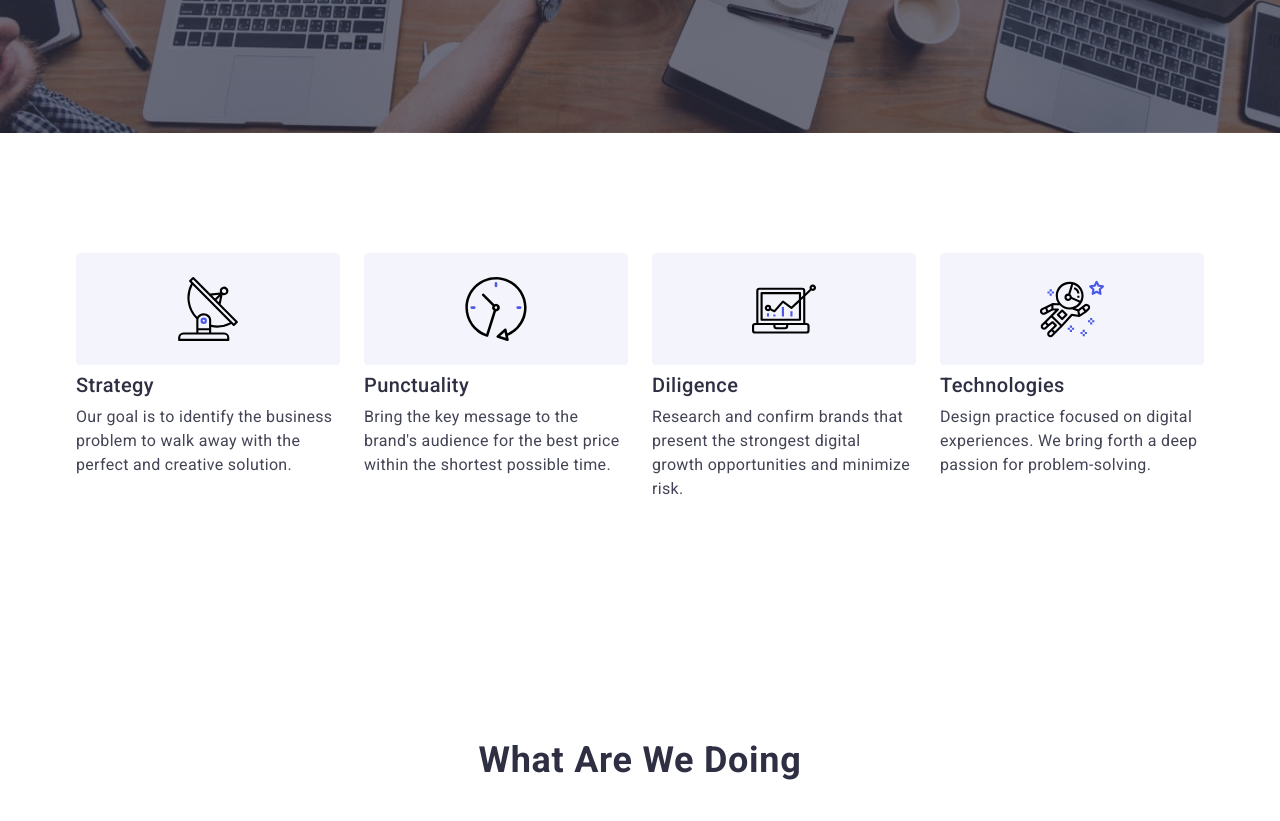
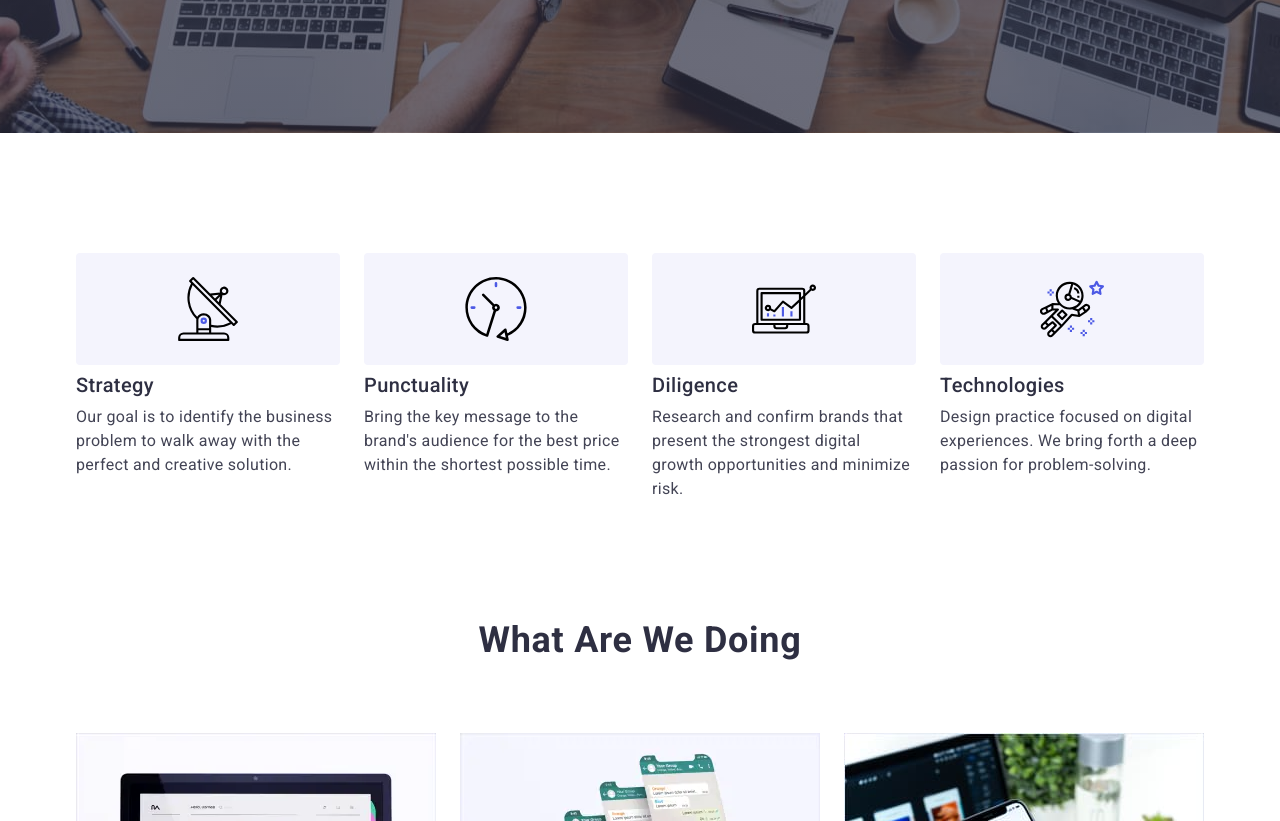
Before and after one commit to IrynaSokolovska/goit-markup-hw-07, a plain HTML site: page index.html in a window 1280 px wide. Shown: the part 540-1361 px from the top of the page. Drawn offline with nearby package versions, Linux system fonts and the light colour scheme.

Commit message:
thirteen

```diff
--- a/css/styles.css
+++ b/css/styles.css
@@ -617,8 +617,8 @@ img {
 
 @media screen and (min-width: 1200px) {
    .section-skills {
-      padding: auto;
-      /* padding-bottom: 0; */
+      /* padding: auto; */
+      padding-bottom: 0;
    }
 }
 
```
